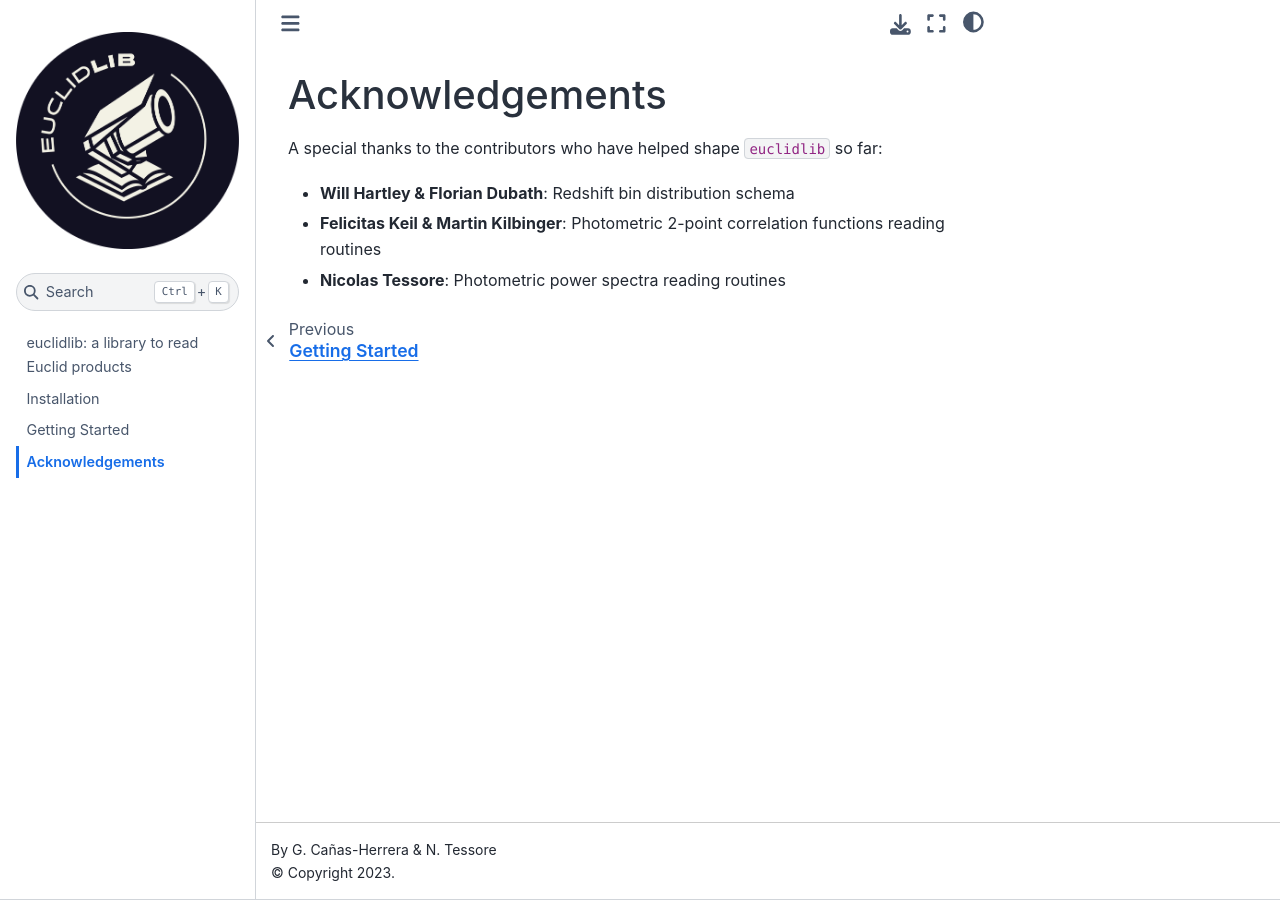
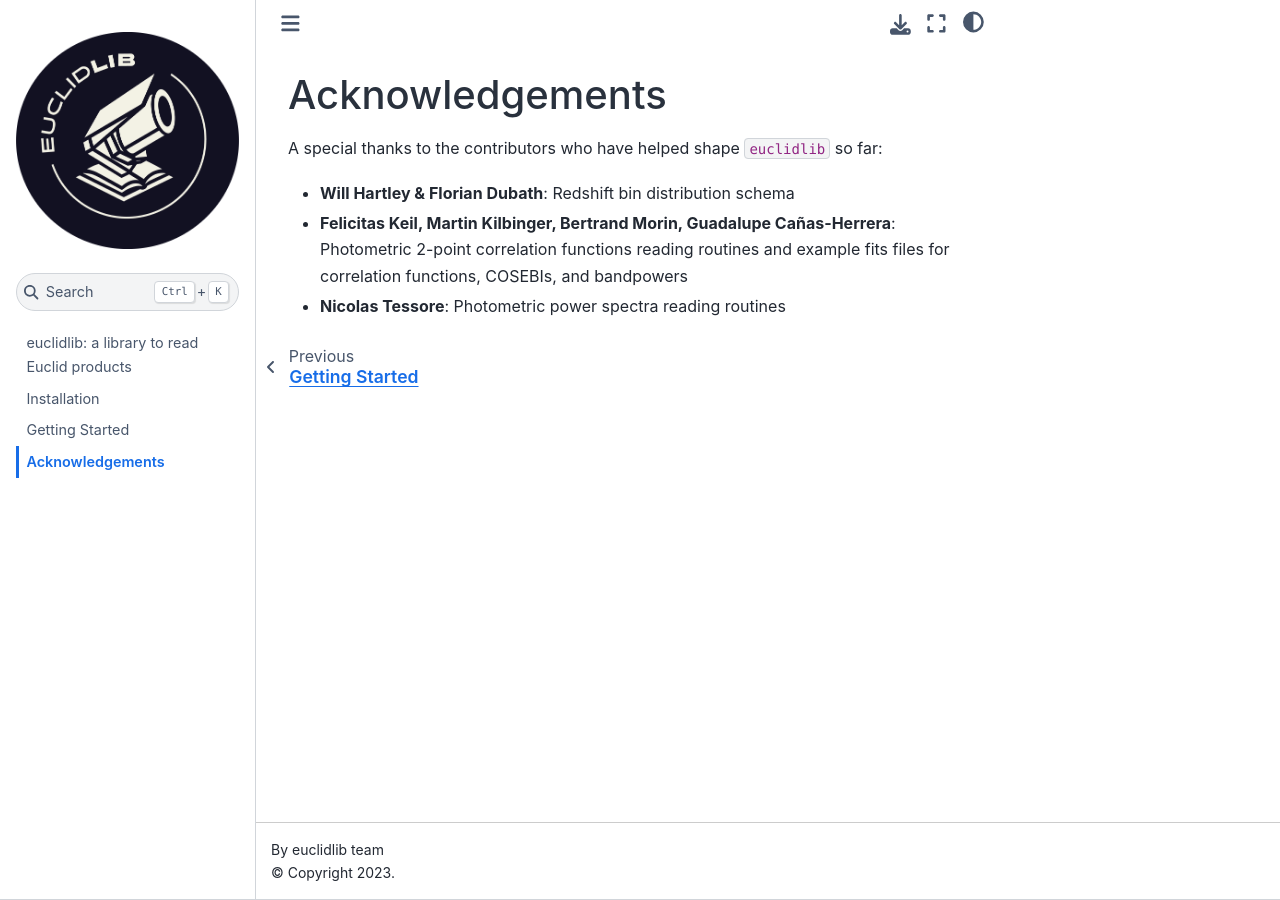
Before and after one commit to euclidlib/euclidlib, a Jupyter Book: the page built from docs/acknowledgments.md, in a window 1280 px wide. Built offline with Jupyter Book 1.0.4 settings and Sphinx 7.4.7 and the Sphinx Book theme 1.1.4, drawn with Linux system fonts in a browser that asks for light colours.

Commit message:
updated contributions and fixed typo

```diff
--- a/docs/_config.yml
+++ b/docs/_config.yml
@@ -2,7 +2,7 @@
 # Learn more at https://jupyterbook.org/customize/config.html
 
 title: euclidlib
-author: G. Cañas-Herrera & N. Tessore
+author: euclidlib team
 logo: euclidlib-patch.png
 
 # Force re-execution of notebooks on each build.
--- a/docs/acknowledgments.md
+++ b/docs/acknowledgments.md
@@ -3,5 +3,5 @@
 A special thanks to the contributors who have helped shape `euclidlib` so far:
 
 - **Will Hartley & Florian Dubath**: Redshift bin distribution schema
-- **Felicitas Keil & Martin Kilbinger**: Photometric 2-point correlation functions reading routines
+- **Felicitas Keil, Martin Kilbinger, Bertrand Morin, Guadalupe Cañas-Herrera**: Photometric 2-point correlation functions reading routines and example fits files for correlation functions, COSEBIs, and bandpowers
 - **Nicolas Tessore**: Photometric power spectra reading routines
--- a/docs/conf.py
+++ b/docs/conf.py
@@ -3,10 +3,10 @@
 # If you wish to continue using _config.yml, make edits to that file and
 # re-generate this one.
 ###############################################################################
-author = 'G. Cañas-Herrera & N. Tessore'
+author = 'euclidlib team'
 bibtex_bibfiles = ['references.bib']
 comments_config = {'hypothesis': False, 'utterances': False}
-copyright = '2023'
+copyright = '2024'
 exclude_patterns = ['**.ipynb_checkpoints', '.DS_Store', 'Thumbs.db', '_build']
 extensions = ['sphinx_togglebutton', 'sphinx_copybutton', 'myst_nb', 'jupyter_book', 'sphinx_thebe', 'sphinx_comments', 'sphinx_external_toc', 'sphinx.ext.intersphinx', 'sphinx_design', 'sphinx_book_theme', 'sphinxcontrib.bibtex', 'sphinx_jupyterbook_latex', 'sphinx_multitoc_numbering']
 external_toc_exclude_missing = False
```
